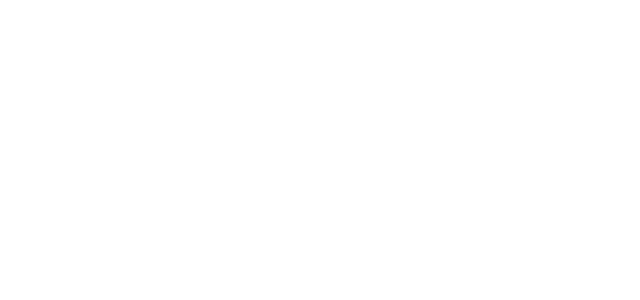
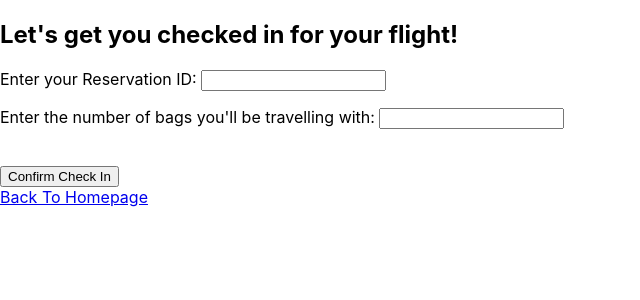
Before and after one commit to wrightdj99/wrightairwaysflightservices, a React (Create React App) app: page /CheckIn in a window 1280 px wide. Before the commit this address had no page. Shown: the top 300 px of the page, without its empty margins (0-640 px from the left). Built offline with nearby package versions, Linux system fonts and the light colour scheme.

Commit message:
Finishing off component functionality

```diff
--- a/src/App.js
+++ b/src/App.js
@@ -1,17 +1,19 @@
 //import './App.css';
 import { BrowserRouter as  Router, Routes, Route } from 'react-router-dom';
-import DisplayFlights from './components/DisplayFlights';
+import HomePage from './components/HomePage';
 import PassengerDetails from './components/PassengerDetails';
 import ConfirmRes from './components/ConfirmRes';
+import CheckIn from './components/CheckIn';
 
 function App() {
   return (
     <div className="App">
         <Routes>
-          <Route exact path='/' element={<DisplayFlights/>}/>
+          <Route exact path='/' element={<HomePage/>}/>
           {/* <Route path='/displayFlights/:from/:to/:departureDate' element={<DisplayFlights/>}/> */}
           <Route path='/PassengerDetails/:flightId' element={<PassengerDetails/>}/>
           <Route path='/ConfirmRes/:reservationId' element={<ConfirmRes/>}/>
+          <Route path='/CheckIn' element={<CheckIn/>}/>
       </Routes>
     </div>
   );
--- /dev/null
+++ b/src/components/CheckIn.js
@@ -0,0 +1,44 @@
+//import logo from './logo.svg';
+//import '../App.css';
+import axios from 'axios';
+import { useEffect, useState } from "react";
+import { Link, useParams } from 'react-router-dom';
+import { useNavigate } from 'react-router-dom';
+
+function CheckIn() {
+
+const [passengerReservationID, setPassengerReservationID] = useState();
+const [passengerNumberOfBags, setPassengerNumberOfBags] = useState();
+const [passengerCheckIn, setPassengerCheckIn] = useState(false);
+
+
+function handleSubmit(event){
+  event.preventDefault();
+  setPassengerCheckIn(true);
+  const data = {
+    reservationID: passengerReservationID,
+    numberOfBags: passengerNumberOfBags,
+    checkIn: passengerCheckIn
+  };
+  axios.put('http://localhost:8080/flightservices/reservations', data).then(
+    res=>{
+      alert("SUCCESS!");
+    }
+  )
+}
+
+  return (
+    <div>
+      <h2>Let's get you checked in for your flight!</h2>
+      <form>
+        <p>Enter your Reservation ID: <input type='text' name='resID' onChange={e=>setPassengerReservationID(e.target.value)}/></p>
+        <p>Enter the number of bags you'll be travelling with: <input type='text' name='numBag' onChange={e=>setPassengerNumberOfBags(e.target.value)}/></p>
+      </form>
+      <br/>
+      <button onClick={handleSubmit.bind(this)}>Confirm Check In</button><br/>
+      <Link to={'/'}>Back To Homepage</Link>
+    </div>
+  );
+}
+
+export default CheckIn;
--- a/src/components/displayFlights.js
+++ b/src/components/HomePage.js
@@ -4,13 +4,16 @@ import axios from 'axios';
 import { useEffect, useState } from "react";
 import { Link } from 'react-router-dom';
 import uuid from 'react-uuid';
+import moment from "moment";
 
-function DisplayFlights() {
+function HomePage() {
   //Extracts the parameters from the URL as identified in the route path in App.js
   const [flightData, setFlightData] = useState([]);
   const [isLoading, setLoading] = useState(true);
 
   let count = 0;
+  //var formattedDate = moment(flightData.estimatedDepartureTime).format("YYYY-MM-DD hh:mm a");
+
 
   useEffect(() => {
     axios.get('http://localhost:8080/flightservices/flights/').then(res=>{
@@ -19,17 +22,20 @@ function DisplayFlights() {
       console.log(res.data);
     })
   }, [count])
+
   return (
     <div>
     <h1>Wright Airways Flights</h1>
+    <Link to={'/CheckIn'}><h2>Click here to check in for a flight</h2></Link>
      <h2>Current Upcoming Flights:</h2>
       <ul>
         {!isLoading?flightData.map(flight=>(
          <li key={uuid()}>
-         OPERATING AIRLINE: {flight.operatingAirlines}<br/>
-         DEPARTURE CITY: {flight.departureCity}<br/>
-         ARRIVAL CITY: {flight.arrivalCity}<br/>
-         EST. DEPARTURE TIME: {flight.estimatedDepartureTime}<br/>
+         <p>OPERATING AIRLINE: {flight.operatingAirlines}<br/></p>
+         <p>DEPARTURE CITY: {flight.departureCity}<br/></p>
+         <p>ARRIVAL CITY: {flight.arrivalCity}<br/></p>
+         <p>EST. DEPARTURE TIME: {moment(flight.estimatedDepartureTime, "YYYY-MM-DD hh:mm:ss+ZZ").format("MM/DD/YYYY - hh:mm A")}<br/></p>
+         {flight.layover != null ? <p>LAYOVER INFO: {flight.layover}</p>: ""}
          <Link to={'/PassengerDetails/'+flight.id}>Select</Link>
          </li>
         )):""}
@@ -38,4 +44,4 @@ function DisplayFlights() {
   );
 }
 
-export default DisplayFlights;
+export default HomePage;
--- a/src/components/confirmRes.js
+++ b/src/components/confirmRes.js
@@ -10,6 +10,7 @@ function ConfirmRes() {
       <h2>Your reservation is complete. The your flight code is {reservationId}.</h2>
       <br/>
       <Link to={'/'}>Back To Homepage</Link>
+      <Link to={'/CheckIn'}>Click here to check in for your flight now.</Link>
     </div>
   );
 }
```
Also changed, not shown: src/components/ConfirmationMessage.js (added).
